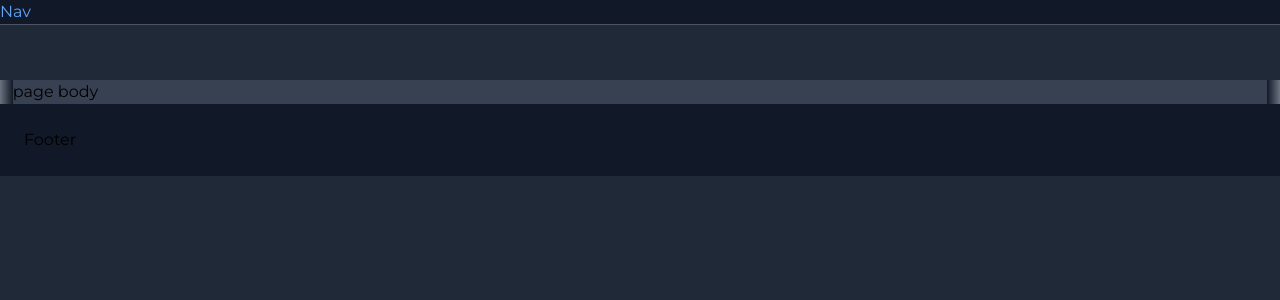
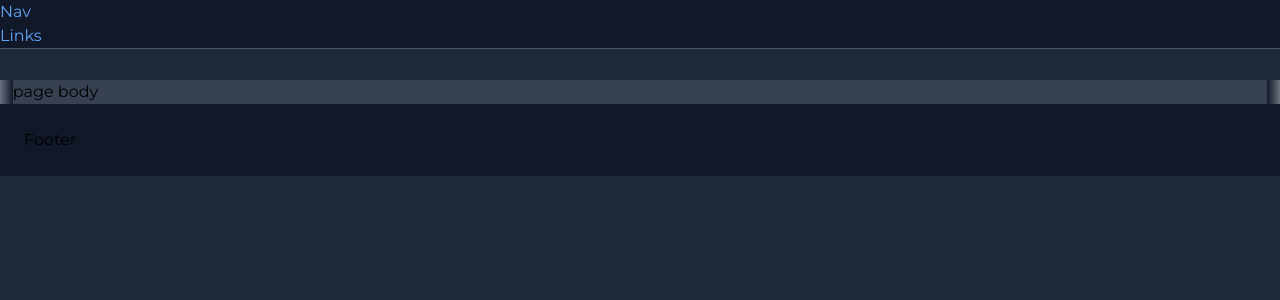
Before and after one commit to ccatto/next-catto-shell-starter, a Next.js app: page / in a window 1280 px wide. Shown: the top 300 px of the page. Built offline with nearby package versions, Linux system fonts and the light colour scheme; a web font is replaced by a local one.

Commit message:
added nav.

```diff
--- a/app/components/NavCatto/NavCatto.tsx
+++ b/app/components/NavCatto/NavCatto.tsx
@@ -3,7 +3,12 @@ const NavCatto = () => {
   return (
     <>
       <nav className="fixed start-0 top-0 z-20 w-full border-b border-gray-200 dark:border-gray-600 dark:bg-gray-900 dark:text-white">
+        <div>
         <h1 className="dark:text-blue-400">Nav</h1>
+        </div>
+        <div>
+        <h1 className="dark:text-blue-400">Links</h1>
+        </div>
       </nav>
     </>
   );
```
